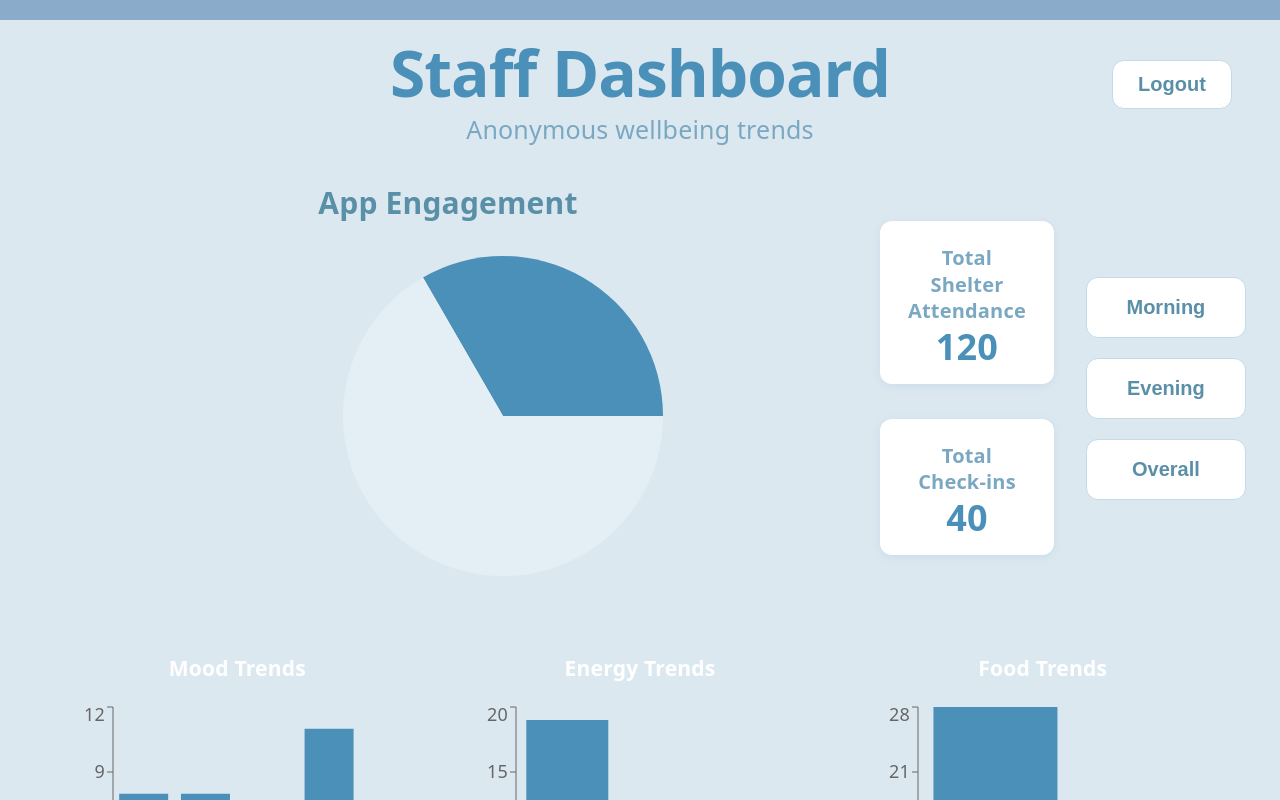
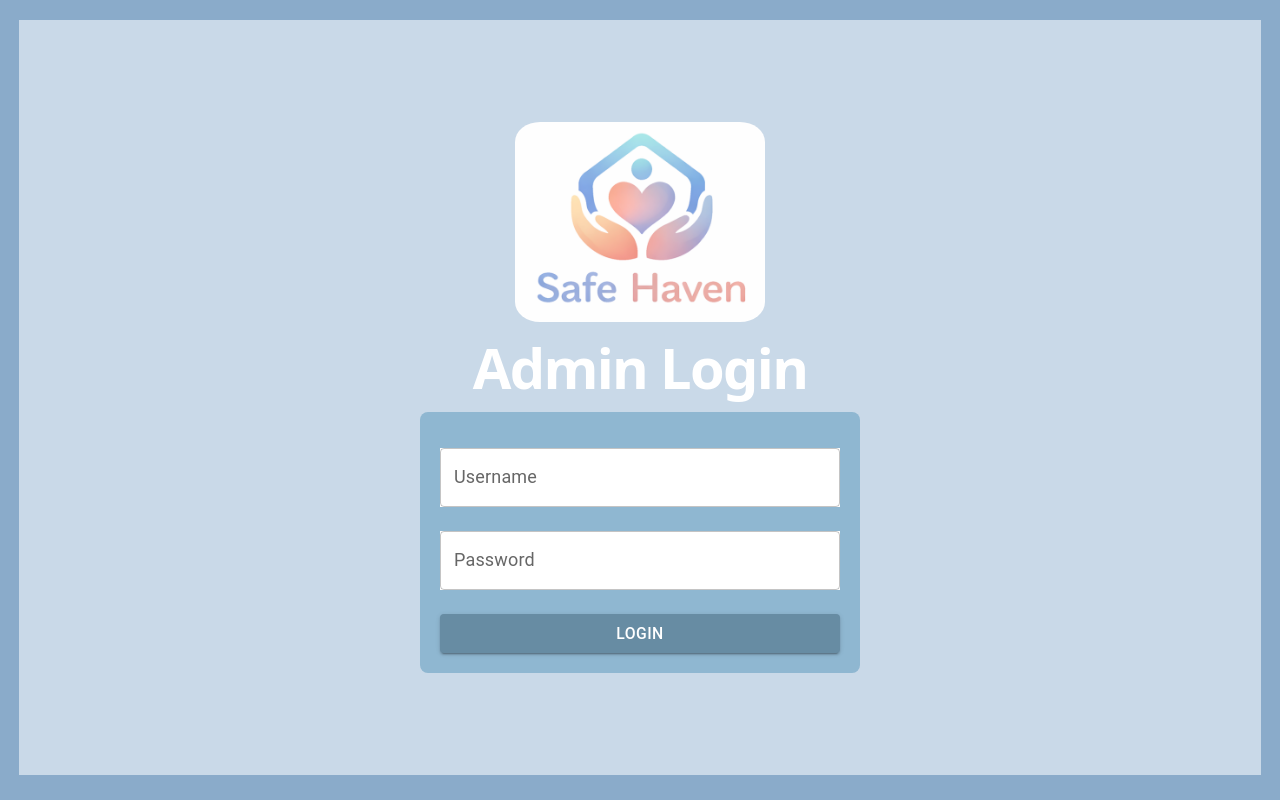
Before and after one commit to micheallak/youCode2026, a React (Vite) app in the folder admin/: page / in a window 1280 px wide. Shown: the top 800 px of the page. Built offline with nearby package versions, Linux system fonts and the light colour scheme.

Commit message:
fixed login + dashboard display feature

```diff
--- a/admin/src/App.jsx
+++ b/admin/src/App.jsx
@@ -1,11 +1,28 @@
-import { BrowserRouter } from 'react-router-dom'
+import { BrowserRouter, Routes, Route, Navigate } from 'react-router-dom'
 import Dashboard from "./pages/dashboard";
+import Login from "./pages/login";
 import './App.css'
+
+function ProtectedRoute({ children }) {
+  const isLoggedIn = localStorage.getItem("isLoggedIn") === "true";
+  return isLoggedIn ? children : <Navigate to="/" replace />;
+}
+
 
 function App() {
   return (
     <BrowserRouter>
-      <Dashboard />
+      <Routes>
+        <Route path="/" element={<Login />} />
+        <Route
+          path="/dashboard"
+          element={
+            <ProtectedRoute>
+              <Dashboard />
+            </ProtectedRoute>
+          }
+        />
+      </Routes>
     </BrowserRouter>
   );
 }
--- a/admin/src/pages/login.jsx
+++ b/admin/src/pages/login.jsx
@@ -9,9 +9,10 @@ export default function Login() {
 
     const handleLogin = () => {
         if (username === 'user' && password === "1234") {
+            localStorage.setItem("isLoggedIn", "true");
             navigate('/dashboard')
         } else {
-            alert('Invalid username')
+            alert('Invalid username or password')
         }
     }
 
```
